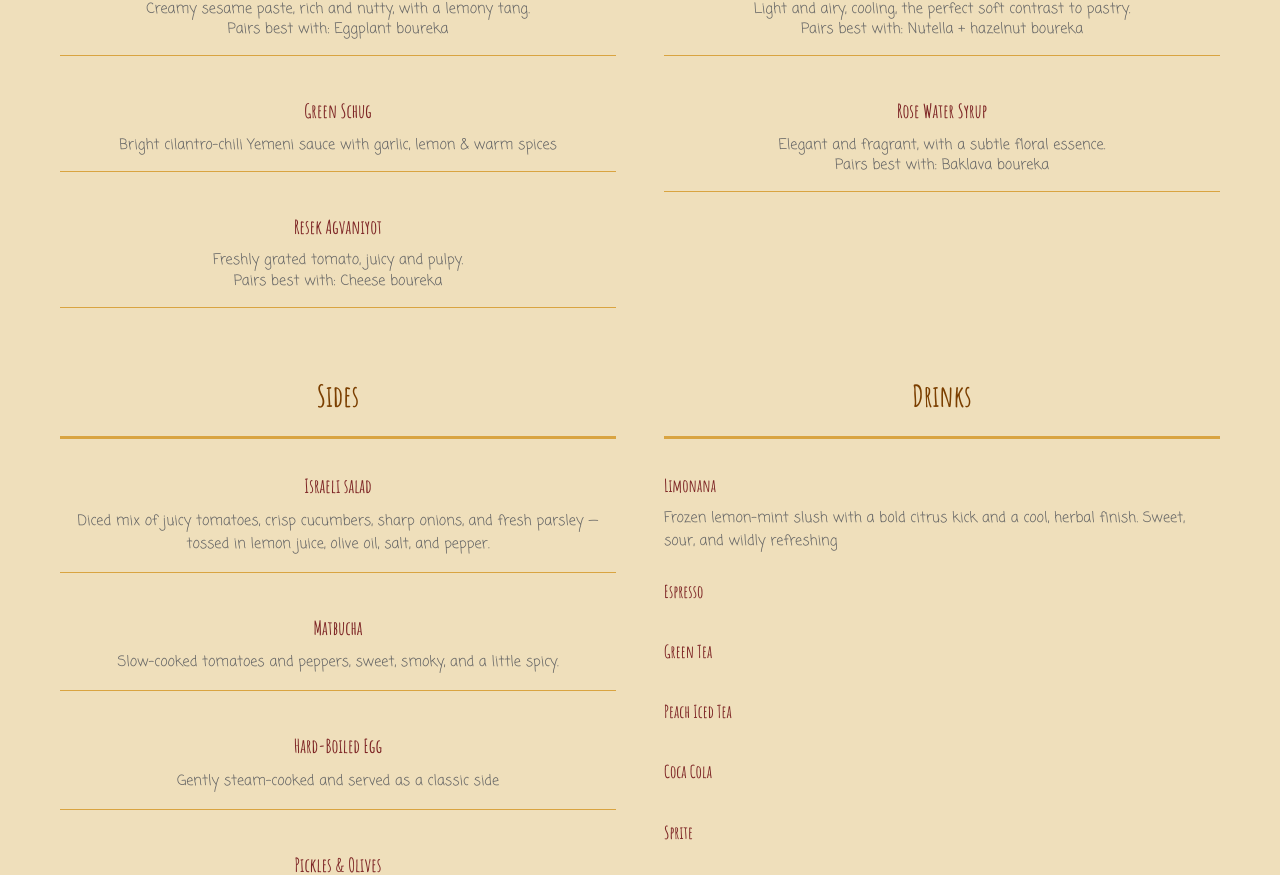
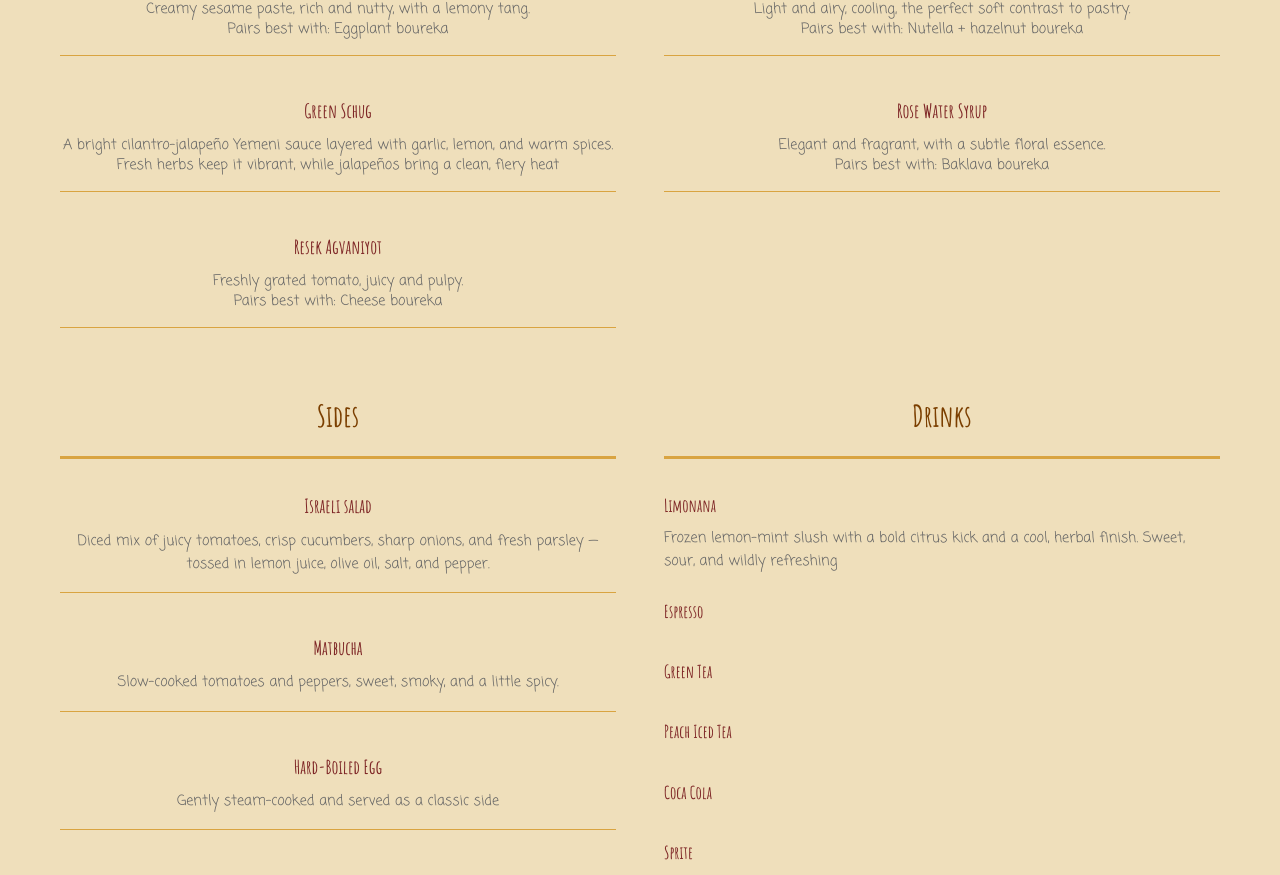
Before and after one commit to yarinkeren1/bomale-website, a React (Create React App) app: page /menu in a window 1280 px wide. Shown: the part 1115-1990 px from the top of the page. Built offline with nearby package versions, Linux system fonts and the light colour scheme; the HTML template or start-up script is replaced by a standard one; a web font is replaced by a local one.

Commit message:
Update Green Schug description with more detailed and vibrant language

```diff
--- a/src/components/Menu.js
+++ b/src/components/Menu.js
@@ -48,7 +48,7 @@ const Menu = () => {
     ],
     savoryComplements: [
       { name: "Tahini", description: "Creamy sesame paste, rich and nutty, with a lemony tang.\nPairs best with: Eggplant boureka" },
-      { name: "Green Schug", description: "Bright cilantro-chili Yemeni sauce with garlic, lemon & warm spices" },
+      { name: "Green Schug", description: "A bright cilantro–jalapeño Yemeni sauce layered with garlic, lemon, and warm spices. Fresh herbs keep it vibrant, while jalapeños bring a clean, fiery heat" },
       { name: "Resek Agvaniyot", description: "Freshly grated tomato, juicy and pulpy.\nPairs best with: Cheese boureka" }
     ],
     sweetComplements: [
```
